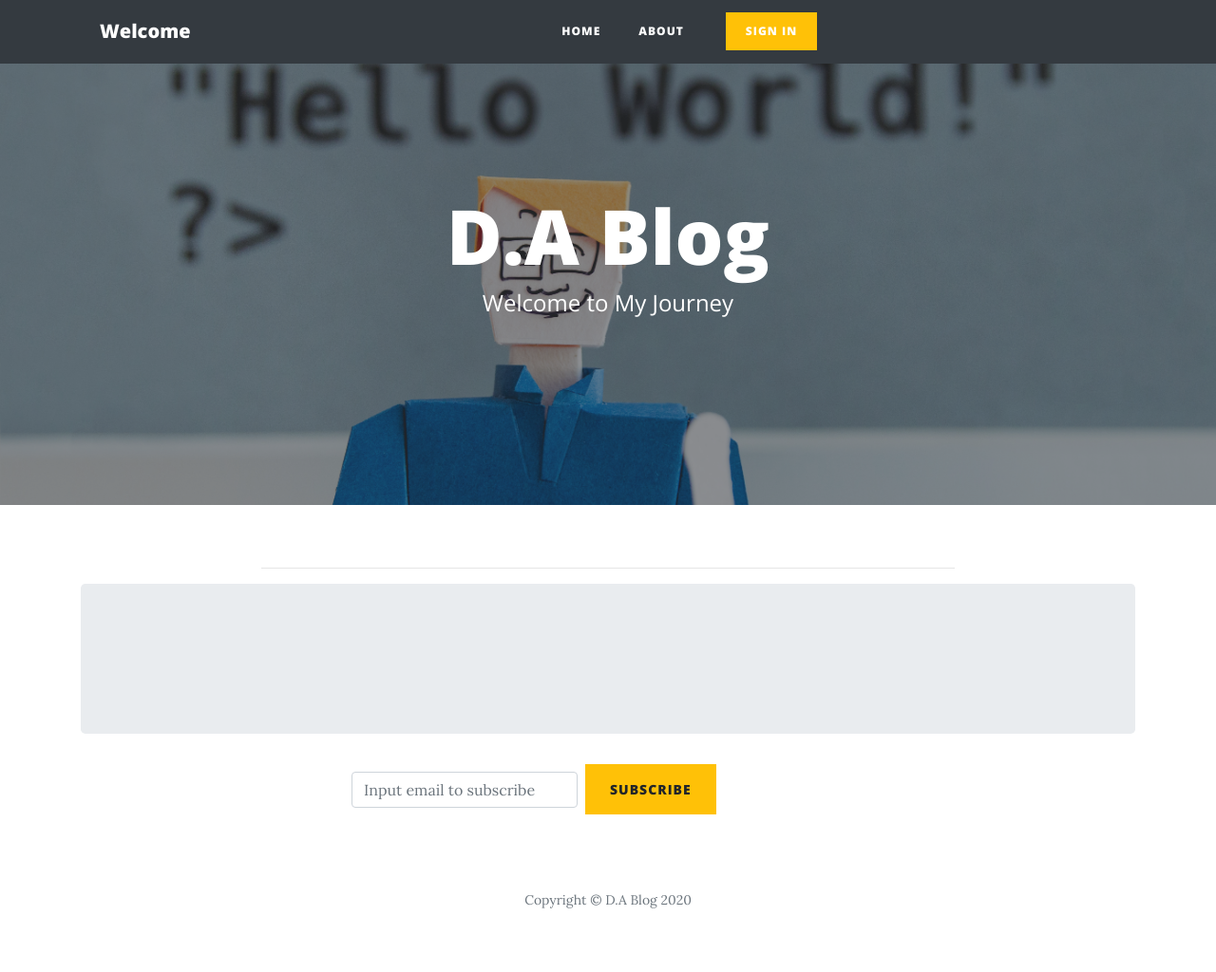
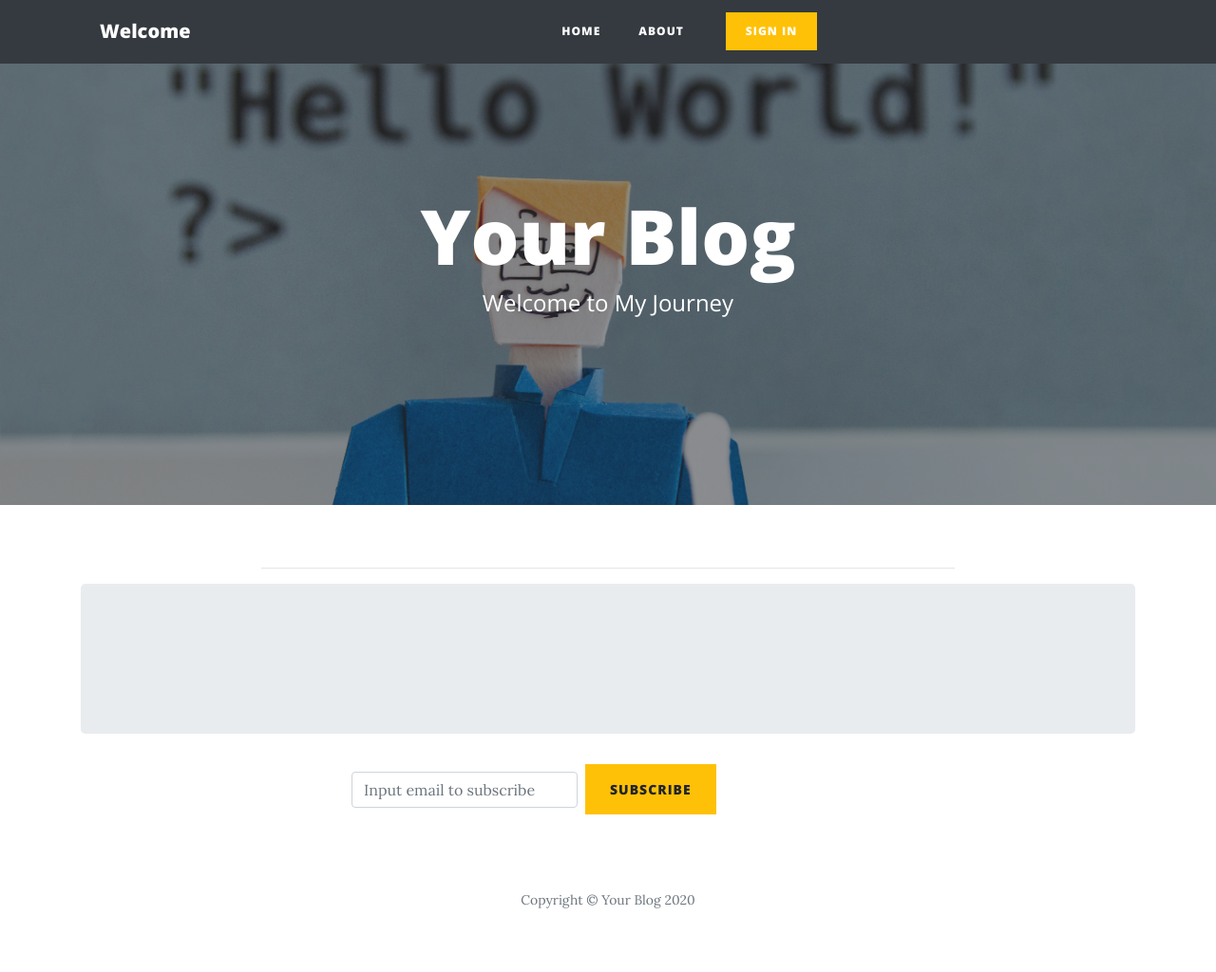
Before and after one commit to samwendo/Market-blog, a Flask app: page / in a window 1280 px wide. Shown: the whole page at 95% size. Run offline with Flask 2, Linux system fonts and the light colour scheme; data that the repository does not hold is empty; some libraries are stand-ins or nearby versions.

```diff
--- a/app/templates/footer.html
+++ b/app/templates/footer.html
@@ -3,7 +3,7 @@
     <div class="container">
       <div class="row">
         <div class="col-lg-8 col-md-10 mx-auto">
-          <p class="copyright text-muted">Copyright &copy; D.A Blog 2020</p>
+          <p class="copyright text-muted">Copyright &copy; Your Blog 2020</p>
         </div>
       </div>
     </div>
--- a/app/templates/index.html
+++ b/app/templates/index.html
@@ -8,7 +8,7 @@
     <div class="row">
       <div class="col-lg-8 col-md-10 mx-auto">
         <div class="site-heading">
-          <h1>D.A Blog</h1>
+          <h1>Your Blog</h1>
           <span class="subheading">Welcome to My Journey</span>
         </div>
       </div>
--- a/requirements.txt
+++ b/requirements.txt
@@ -7,6 +7,7 @@ dominate==2.4.0
 Flask==1.1.1
 Flask-Bootstrap==3.3.7.1
 Flask-Cache==0.13.1
+Flask-Caching==1.8.0
 Flask-FontAwesome==0.1.3
 Flask-Login==0.5.0
 Flask-Mail==0.9.1
```
Also changed, not shown: 3 other files.
